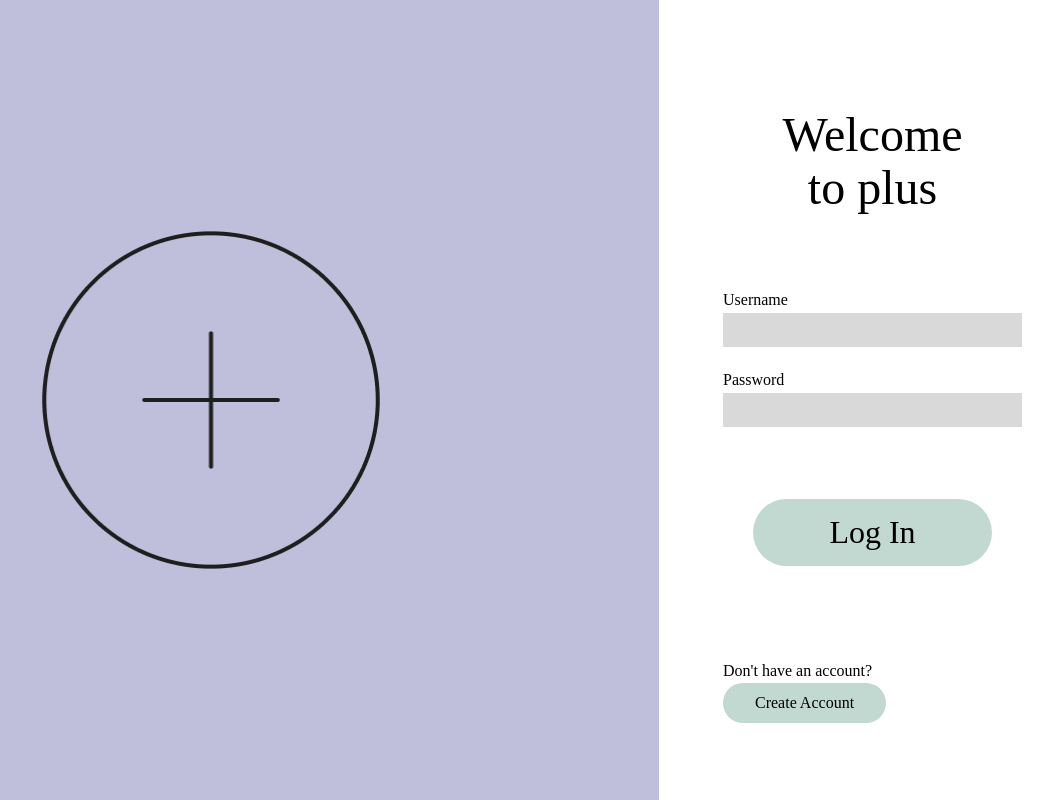
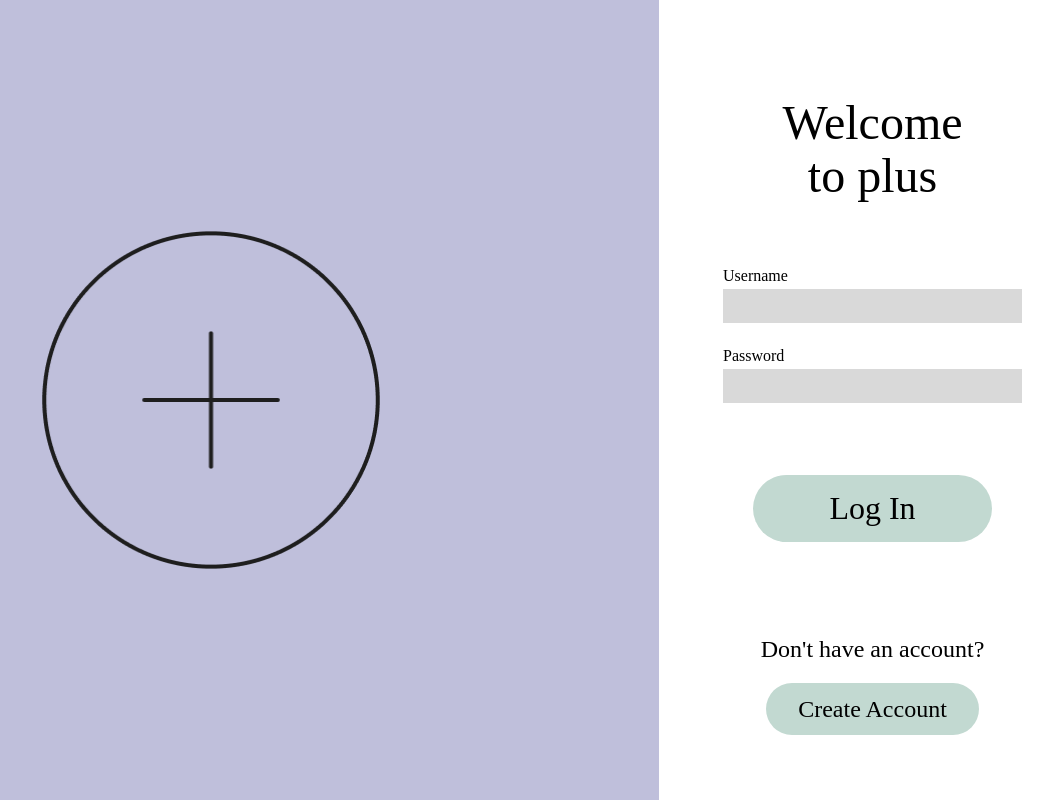
Before and after one commit to HaixD/plus, a Next.js app: page /login in a window 1280 px wide. Shown: the top 800 px of the page, without its empty margins (237-1280 px from the left). Built offline with nearby package versions, Linux system fonts and the light colour scheme.

Commit message:
fix lucas' stuff... man

```diff
--- a/src/app/(entry)/layout.tsx
+++ b/src/app/(entry)/layout.tsx
@@ -1,6 +1,7 @@
 import styles from "./styles.module.css";
 import Image from "next/image";
 import { ReactNode } from "react";
+import "./styles.css"
 
 export default function Layout({
     children
--- a/src/app/(entry)/login/page.tsx
+++ b/src/app/(entry)/login/page.tsx
@@ -36,7 +36,7 @@ export default function Page() {
                 <input type="submit" className="button" value="Log In"/>
             </form>
 
-            <div id="formalt">
+            <div id={styles.formalt}>
                 <p>Don't have an account?</p>
                 <Link href="/create_account" className="button">Create Account</Link>
             </div>
--- /dev/null
+++ b/src/app/(entry)/login/styles.module.css
@@ -0,0 +1,7 @@
+#formalt {
+    display: flex;
+    flex-direction: column;
+    align-items: center;
+    gap: 1rem;
+    font-size: var(--font-size-large);
+}
--- a/src/app/(entry)/styles.module.css
+++ b/src/app/(entry)/styles.module.css
@@ -1,17 +1,7 @@
-@import "./styles.css";
-
 .container {
     min-height: 100vh;
     display: grid;
     grid-template-columns: auto max-content;
-}
-
-#formalt {
-    display: flex;
-    flex-direction: column;
-    align-items: center;
-    gap: 1rem;
-    font-size: var(--font-size-large);
 }
 
 .logo {
```
Also changed, not shown: 1 other file (tests, documents, lock files or other folders).
